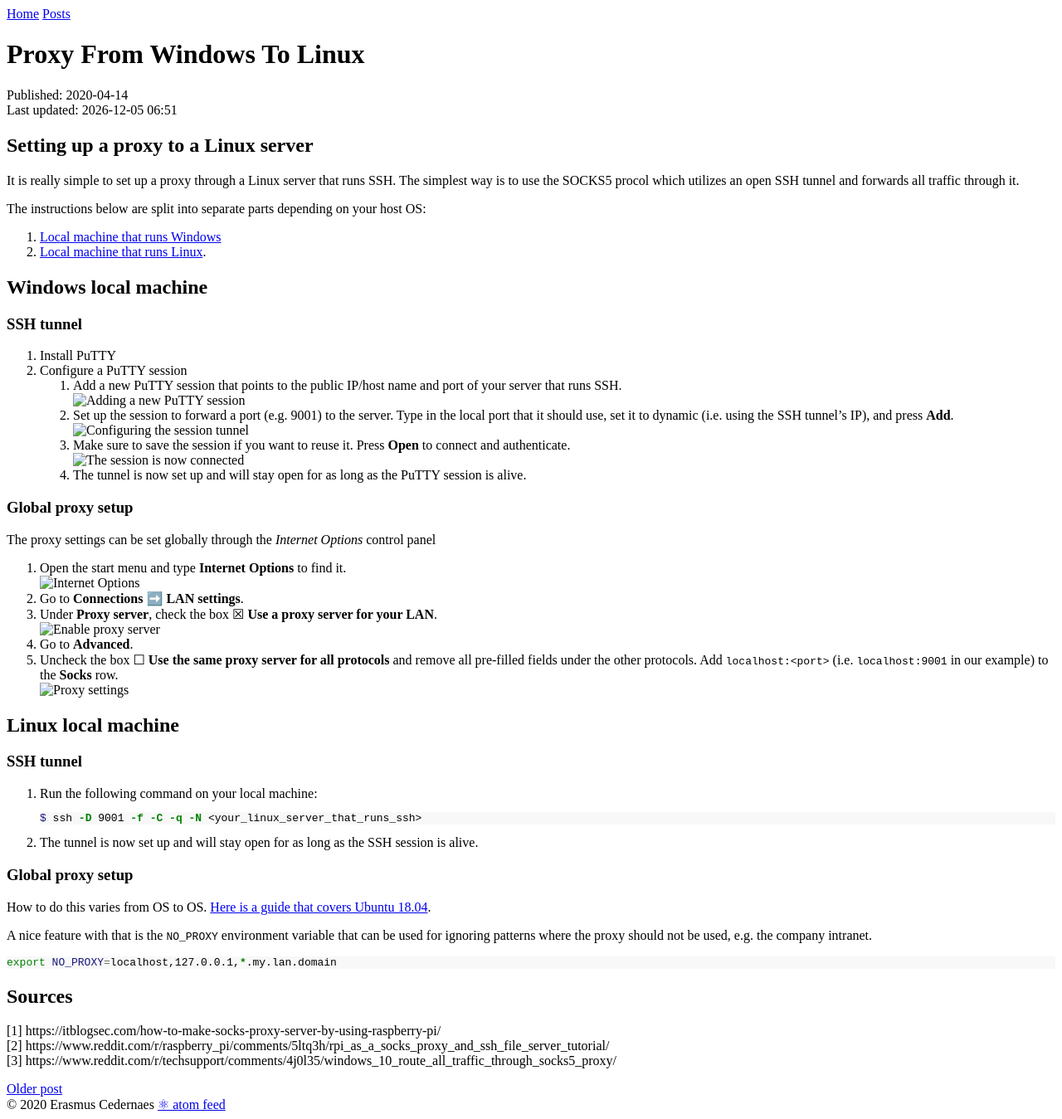
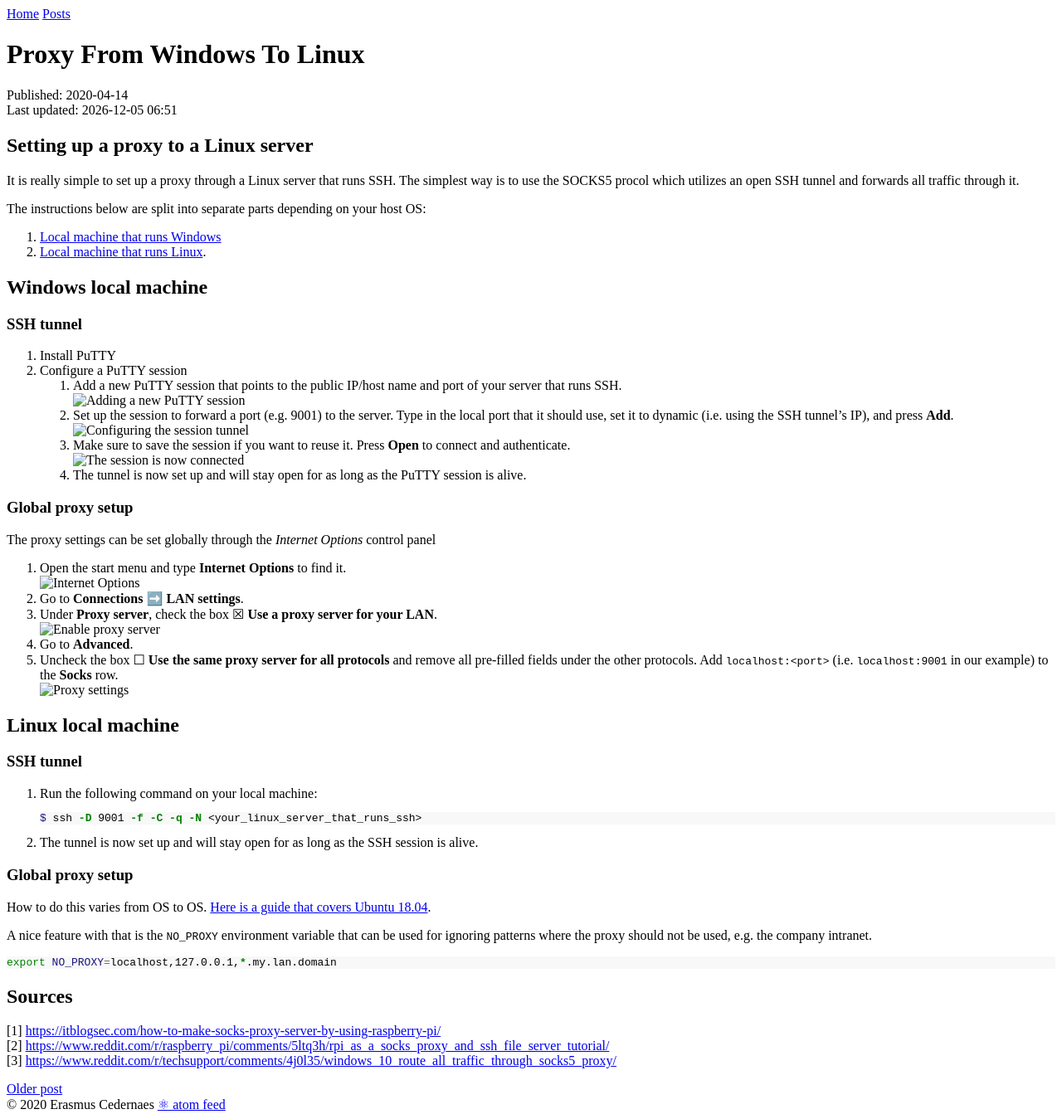
Before and after one commit to emanuelen5/emanuelen5.github.io, a Jekyll site: the page built from site/_posts/2020-04-14-proxy/2020-04-14-proxy-from-windows-to-linux.md, in a window 1280 px wide. Shown: the whole page at 83% size. Built offline with Jekyll 4.4.1, drawn with Linux system fonts in a browser that asks for light colours.

```diff
--- a/site/_posts/2020-04-14-proxy/2020-04-14-proxy-from-windows-to-linux.md
+++ b/site/_posts/2020-04-14-proxy/2020-04-14-proxy-from-windows-to-linux.md
@@ -53,6 +53,6 @@ export NO_PROXY=localhost,127.0.0.1,*.my.lan.domain
 
 ## Sources
 
-[1] https://itblogsec.com/how-to-make-socks-proxy-server-by-using-raspberry-pi/ <br>
-[2] https://www.reddit.com/r/raspberry_pi/comments/5ltq3h/rpi_as_a_socks_proxy_and_ssh_file_server_tutorial/ <br>
-[3] https://www.reddit.com/r/techsupport/comments/4j0l35/windows_10_route_all_traffic_through_socks5_proxy/ <br>
+[1] <https://itblogsec.com/how-to-make-socks-proxy-server-by-using-raspberry-pi/> <br>
+[2] <https://www.reddit.com/r/raspberry_pi/comments/5ltq3h/rpi_as_a_socks_proxy_and_ssh_file_server_tutorial/> <br>
+[3] <https://www.reddit.com/r/techsupport/comments/4j0l35/windows_10_route_all_traffic_through_socks5_proxy/> <br>
```
Also changed, not shown: site/404.md (+2 -3 lines), site/_posts/2019-10-02-programatically-controlling-cast-device.md (+1 -1 lines), site/_posts/2019-10-27-resize-virtualbox-image.md (+1 -1 lines).
